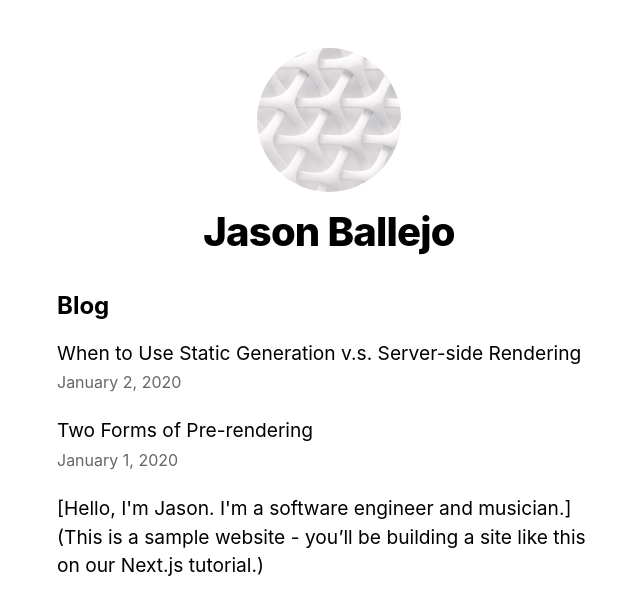
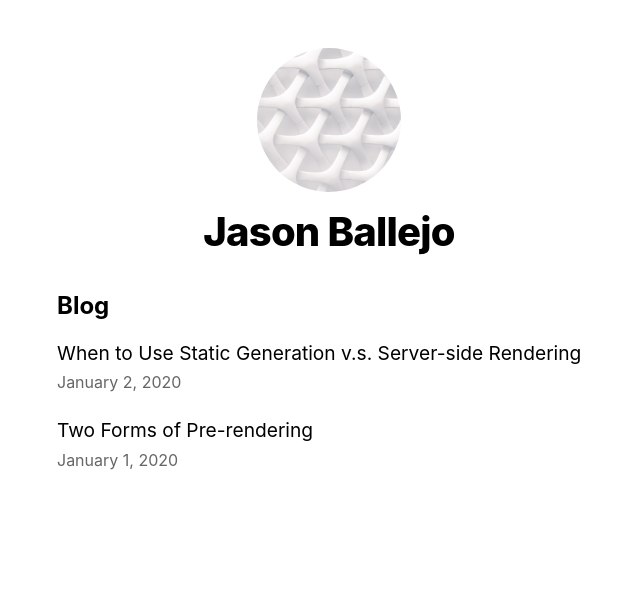
Before and after one commit to jasonballejo/learn_nextjs, a Next.js app: page / in a window 1280 px wide. Shown: the top 614 px of the page, without its empty margins (311-951 px from the left). Built offline with nearby package versions, Linux system fonts and the light colour scheme.

Commit message:
API Route test

```diff
--- /dev/null
+++ b/pages/api/hello.js
@@ -0,0 +1,3 @@
+export default function handler(req, res) {
+    res.status(200).json({ text: 'Hello' });
+  }
--- a/pages/index.js
+++ b/pages/index.js
@@ -33,11 +33,6 @@ export default function Home({ allPostsData }) {
           </li>
         ))}
       </ul>
-        <p>[Hello, I'm Jason. I'm a software engineer and musician.]</p>
-        <p>
-          (This is a sample website - you’ll be building a site like this on{' '}
-          <a href="https://nextjs.org/learn">our Next.js tutorial</a>.)
-        </p>
       </section>
     </Layout>
   );
```
